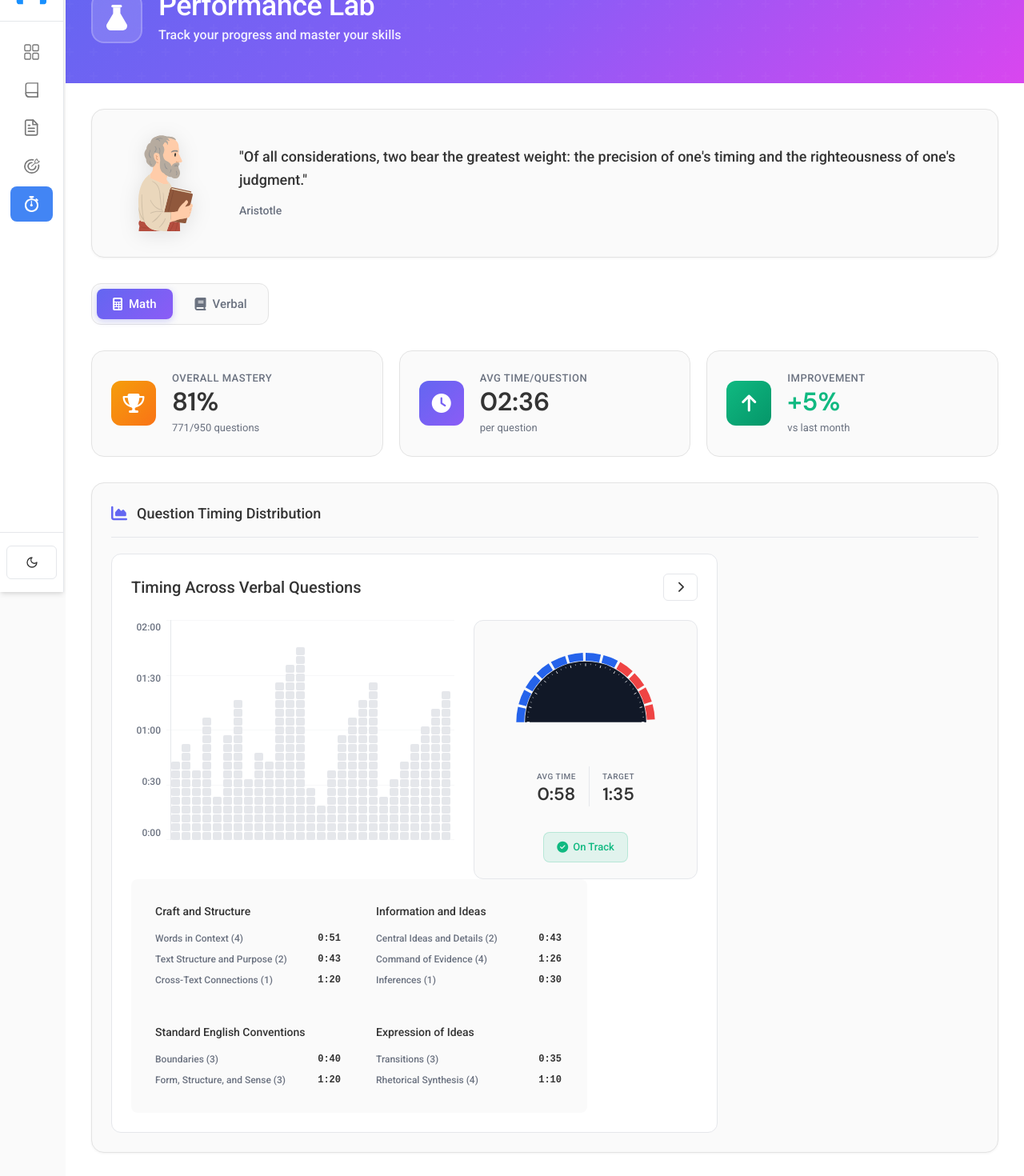
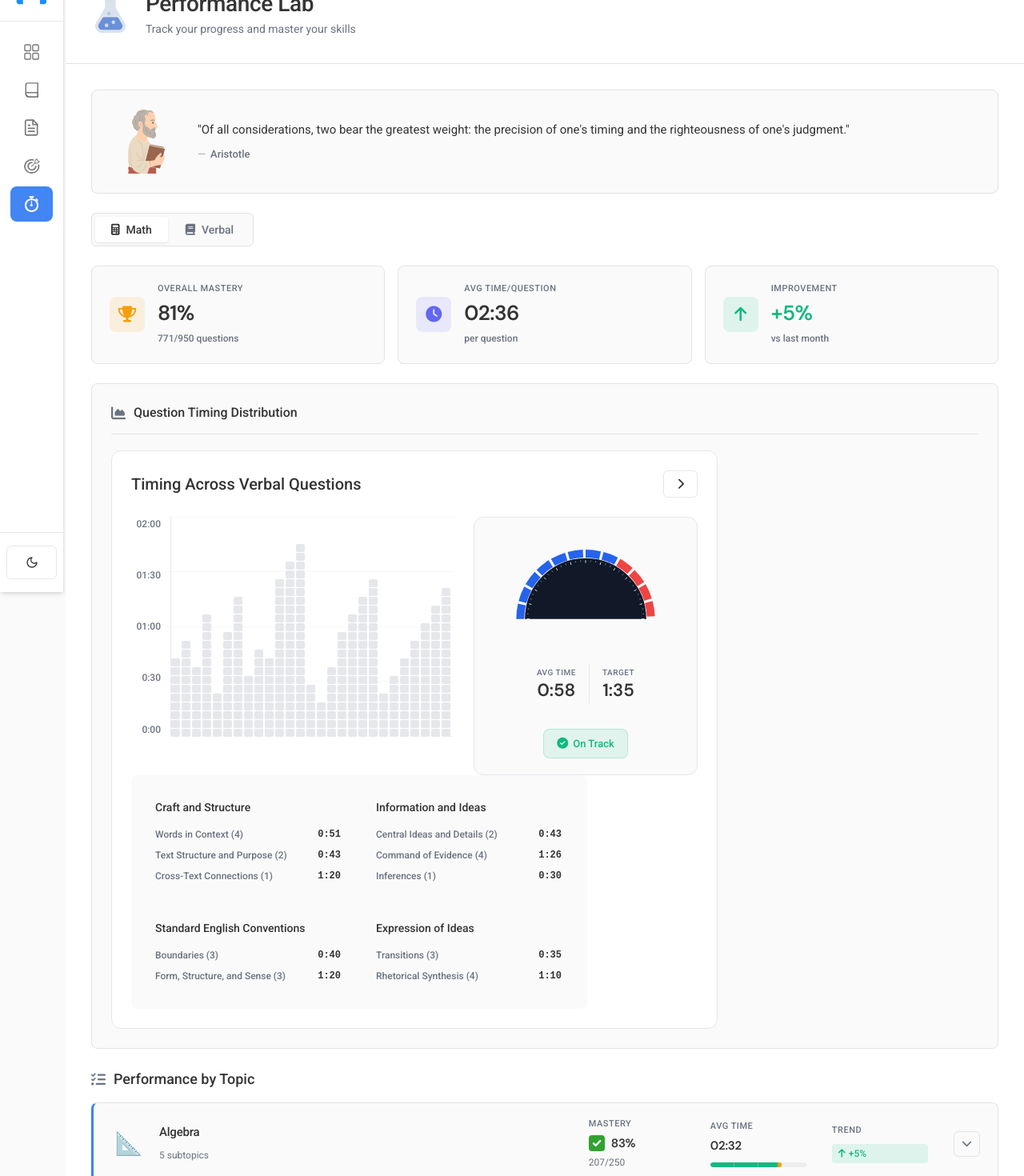
Before and after one commit to Orujhimaru/max_odyssey, a React (Vite) app: page /lab in a window 1280 px wide. Shown: the part 60-1530 px from the top of the page at 80% size. Built offline with nearby package versions, Linux system fonts and the light colour scheme; a web font is replaced by a local one.

Commit message:
some new design

```diff
--- a/src/pages/LabPage/LabPage.css
+++ b/src/pages/LabPage/LabPage.css
@@ -6,26 +6,11 @@
   transition: background 0.3s ease;
 }
 
-/* Hero Header - Redesigned */
+/* Hero Header - Clean & Professional */
 .lab-hero {
-  background: linear-gradient(135deg, #1e293b 0%, #334155 100%);
-  padding: 40px 32px;
-  position: relative;
-  overflow: hidden;
-  border-bottom: 1px solid rgba(255, 255, 255, 0.08);
-}
-
-.lab-hero::before {
-  content: '';
-  position: absolute;
-  top: 0;
-  left: 0;
-  right: 0;
-  bottom: 0;
-  background:
-    radial-gradient(circle at 20% 50%, rgba(59, 130, 246, 0.15) 0%, transparent 50%),
-    radial-gradient(circle at 80% 80%, rgba(16, 185, 129, 0.1) 0%, transparent 50%);
-  pointer-events: none;
+  background: var(--bg-primary);
+  padding: 48px 32px 32px;
+  border-bottom: 1px solid var(--border-card-color);
 }
 
 .lab-hero-content {
@@ -33,46 +18,45 @@
   margin: 0 auto;
   display: flex;
   align-items: center;
-  gap: 16px;
-  position: relative;
-  z-index: 1;
+  gap: 20px;
 }
 
 .lab-hero-icon {
-  width: 56px;
-  height: 56px;
-  background: rgba(255, 255, 255, 0.2);
-  backdrop-filter: blur(10px);
-  border: 1.5px solid rgba(255, 255, 255, 0.3);
-  border-radius: 14px;
+  width: 48px;
+  height: 48px;
   display: flex;
   align-items: center;
   justify-content: center;
-  padding: 12px;
-  box-shadow: 0 4px 16px rgba(0, 0, 0, 0.1);
+  flex-shrink: 0;
 }
 
 .lab-hero-icon img {
   width: 100%;
   height: 100%;
   object-fit: contain;
+  opacity: 0.9;
+}
+
+[data-theme="dark"] .lab-hero-icon img {
   filter: brightness(0) invert(1);
+  opacity: 0.95;
 }
 
 .lab-hero-text h1 {
-  font-size: 32px;
-  font-weight: 700;
-  color: white;
-  margin: 0 0 2px;
-  letter-spacing: -0.5px;
-  text-shadow: 0 2px 8px rgba(0, 0, 0, 0.1);
+  font-size: 28px;
+  font-weight: 600;
+  color: var(--text-primary);
+  margin: 0 0 4px;
+  letter-spacing: -0.4px;
+  line-height: 1.2;
 }
 
 .lab-hero-text p {
-  font-size: 15px;
-  color: rgba(255, 255, 255, 0.95);
+  font-size: 14px;
+  color: var(--text-secondary);
   margin: 0;
-  font-weight: 500;
+  font-weight: 400;
+  line-height: 1.5;
 }
 
 /* Page Content */
@@ -82,69 +66,48 @@
   padding: 32px;
 }
 
-/* Quote Card - Redesigned */
+/* Quote Card - Minimal & Clean */
 .lab-quote-card {
   background: var(--bg-secondary);
   border: 1px solid var(--border-card-color);
-  border-left: 4px solid #3b82f6;
-  border-radius: 12px;
-  padding: 28px 32px;
-  margin-bottom: 28px;
+  border-radius: 8px;
+  padding: 24px 28px;
+  margin-bottom: 24px;
   display: flex;
   align-items: center;
-  gap: 28px;
-  transition: all 0.3s ease;
-  position: relative;
-  overflow: hidden;
-}
-
-.lab-quote-card::before {
-  content: '"';
-  position: absolute;
-  top: -10px;
-  left: 20px;
-  font-size: 120px;
-  color: rgba(59, 130, 246, 0.05);
-  font-family: Georgia, serif;
-  line-height: 1;
-  pointer-events: none;
+  gap: 24px;
+  transition: border-color 0.2s ease;
 }
 
 .lab-quote-card:hover {
-  transform: translateX(4px);
-  border-left-width: 6px;
-  box-shadow: 0 4px 12px rgba(0, 0, 0, 0.08);
+  border-color: var(--text-secondary);
 }
 
 .lab-quote-avatar {
-  width: 100px;
-  height: 100px;
+  width: 80px;
+  height: 80px;
   flex-shrink: 0;
   object-fit: contain;
-  filter: drop-shadow(0 4px 12px rgba(0, 0, 0, 0.15));
-  position: relative;
-  z-index: 1;
+  opacity: 0.9;
 }
 
 .lab-quote-content {
   flex: 1;
-  position: relative;
-  z-index: 1;
 }
 
 .lab-quote-text {
-  font-size: 16px;
-  line-height: 1.7;
+  font-size: 15px;
+  line-height: 1.65;
   color: var(--text-primary);
-  margin: 0 0 10px;
+  margin: 0 0 8px;
   font-style: italic;
-  font-weight: 500;
+  font-weight: 400;
 }
 
 .lab-quote-author {
   font-size: 13px;
   color: var(--text-secondary);
-  font-weight: 600;
+  font-weight: 500;
   display: flex;
   align-items: center;
   gap: 6px;
@@ -152,17 +115,17 @@
 
 .lab-quote-author::before {
   content: '—';
-  color: #3b82f6;
+  opacity: 0.5;
 }
 
-/* Tab Selector - Redesigned */
+/* Tab Selector - Clean & Minimal */
 .lab-tab-selector {
   display: flex;
-  gap: 10px;
-  margin-bottom: 28px;
+  gap: 2px;
+  margin-bottom: 24px;
   background: var(--bg-secondary);
-  padding: 5px;
-  border-radius: 10px;
+  padding: 4px;
+  border-radius: 6px;
   width: fit-content;
   border: 1px solid var(--border-card-color);
 }
@@ -171,132 +134,110 @@
   display: flex;
   align-items: center;
   gap: 8px;
-  padding: 10px 24px;
+  padding: 8px 20px;
   border: none;
   background: transparent;
   color: var(--text-secondary);
-  font-size: 15px;
-  font-weight: 600;
-  border-radius: 7px;
+  font-size: 14px;
+  font-weight: 500;
+  border-radius: 4px;
   cursor: pointer;
-  transition: all 0.2s ease;
+  transition: all 0.15s ease;
   position: relative;
 }
 
 .lab-tab:hover {
-  background: rgba(59, 130, 246, 0.08);
-  color: #3b82f6;
+  color: var(--text-primary);
+  background: var(--bg-primary);
 }
 
 .lab-tab.active {
-  background: var(--text-primary);
-  color: var(--bg-primary);
-  box-shadow: 0 2px 8px rgba(0, 0, 0, 0.15);
+  background: var(--bg-primary);
+  color: var(--text-primary);
+  box-shadow: 0 1px 3px rgba(0, 0, 0, 0.1);
+  font-weight: 600;
+}
+
+[data-theme="dark"] .lab-tab.active {
+  box-shadow: 0 1px 3px rgba(0, 0, 0, 0.3);
 }
 
 .lab-tab i {
-  font-size: 15px;
+  font-size: 14px;
 }
 
-/* Stats Grid - Redesigned */
+/* Stats Grid - Clean & Professional */
 .lab-stats-grid {
   display: grid;
   grid-template-columns: repeat(auto-fit, minmax(280px, 1fr));
   gap: 16px;
-  margin-bottom: 28px;
+  margin-bottom: 24px;
 }
 
 .lab-stat-card {
   background: var(--bg-secondary);
   border: 1px solid var(--border-card-color);
-  border-radius: 14px;
-  padding: 20px 24px;
+  border-radius: 8px;
+  padding: 20px 22px;
   display: flex;
   align-items: center;
-  gap: 18px;
-  transition: all 0.3s cubic-bezier(0.4, 0, 0.2, 1);
-  position: relative;
-  overflow: hidden;
-}
-
-.lab-stat-card::before {
-  content: '';
-  position: absolute;
-  top: 0;
-  left: 0;
-  width: 4px;
-  height: 100%;
-  opacity: 0;
-  transition: opacity 0.3s ease;
+  gap: 16px;
+  transition: border-color 0.2s ease;
 }
 
 .lab-stat-card:hover {
-  transform: translateY(-3px);
-  box-shadow: 0 8px 24px rgba(0, 0, 0, 0.1);
-  border-color: rgba(102, 126, 234, 0.3);
-}
-
-.lab-stat-card:hover::before {
-  opacity: 1;
+  border-color: var(--text-secondary);
 }
 
 .lab-stat-icon {
-  width: 52px;
-  height: 52px;
-  border-radius: 12px;
+  width: 44px;
+  height: 44px;
+  border-radius: 8px;
   display: flex;
   align-items: center;
   justify-content: center;
-  font-size: 22px;
+  font-size: 20px;
   flex-shrink: 0;
-  position: relative;
 }
 
 .lab-stat-icon.mastery {
-  background: linear-gradient(135deg, #f59e0b, #f97316);
-  color: white;
-  box-shadow: 0 4px 12px rgba(245, 158, 11, 0.3);
+  background: rgba(245, 158, 11, 0.12);
+  color: #f59e0b;
 }
 
-.lab-stat-card:hover .lab-stat-icon.mastery {
-  box-shadow: 0 6px 20px rgba(245, 158, 11, 0.4);
-}
-
-.lab-stat-card::before {
-  background: linear-gradient(135deg, #f59e0b, #f97316);
+[data-theme="dark"] .lab-stat-icon.mastery {
+  background: rgba(245, 158, 11, 0.15);
+  color: #fbbf24;
 }
 
 .lab-stat-icon.timing {
-  background: linear-gradient(135deg, #667eea, #764ba2);
-  color: white;
-  box-shadow: 0 4px 12px rgba(102, 126, 234, 0.3);
+  background: rgba(99, 102, 241, 0.12);
+  color: #6366f1;
 }
 
-.lab-stat-card:nth-child(2):hover .lab-stat-icon.timing {
-  box-shadow: 0 6px 20px rgba(102, 126, 234, 0.4);
-}
-
-.lab-stat-card:nth-child(2)::before {
-  background: linear-gradient(135deg, #667eea, #764ba2);
+[data-theme="dark"] .lab-stat-icon.timing {
+  background: rgba(99, 102, 241, 0.15);
+  color: #818cf8;
 }
 
 .lab-stat-icon.improvement {
-  background: linear-gradient(135deg, #10b981, #059669);
-  color: white;
-  box-shadow: 0 4px 12px rgba(16, 185, 129, 0.3);
+  background: rgba(16, 185, 129, 0.12);
+  color: #10b981;
 }
 
-.lab-stat-card:nth-child(3):hover .lab-stat-icon.improvement {
-  box-shadow: 0 6px 20px rgba(16, 185, 129, 0.4);
-}
-
-.lab-stat-card:nth-child(3)::before {
-  background: linear-gradient(135deg, #10b981, #059669);
+[data-theme="dark"] .lab-stat-icon.improvement {
+  background: rgba(16, 185, 129, 0.15);
+  color: #34d399;
 }
 
 .lab-stat-icon.improvement.negative {
-  background: linear-gradient(135deg, #ef4444, #dc2626);
-  box-shadow: 0 4px 12px rgba(239, 68, 68, 0.3);
+  background: rgba(239, 68, 68, 0.12);
+  color: #ef4444;
+}
+
+[data-theme="dark"] .lab-stat-icon.improvement.negative {
+  background: rgba(239, 68, 68, 0.15);
+  color: #f87171;
 }
 
 .lab-stat-card:nth-child(3):hover .lab-stat-icon.improvement.negative {
@@ -310,28 +251,37 @@
 .lab-stat-label {
   font-size: 11px;
   color: var(--text-secondary);
-  font-weight: 700;
+  font-weight: 600;
   text-transform: uppercase;
-  letter-spacing: 0.8px;
+  letter-spacing: 0.5px;
   display: block;
-  margin-bottom: 6px;
+  margin-bottom: 8px;
 }
 
 .lab-stat-value {
-  font-size: 30px;
-  font-weight: 700;
+  font-size: 26px;
+  font-weight: 600;
   color: var(--text-primary);
-  line-height: 1;
+  line-height: 1.1;
   margin-bottom: 4px;
   font-family: "DM Sans", sans-serif;
+  letter-spacing: -0.5px;
 }
 
 .lab-stat-value.positive {
   color: #10b981;
 }
 
+[data-theme="dark"] .lab-stat-value.positive {
+  color: #34d399;
+}
+
 .lab-stat-value.negative {
   color: #ef4444;
+}
+
+[data-theme="dark"] .lab-stat-value.negative {
+  color: #f87171;
 }
 
 .lab-stat-sub {
@@ -344,28 +294,27 @@
 .lab-chart-card {
   background: var(--bg-secondary);
   border: 1px solid var(--border-card-color);
-  border-radius: 16px;
+  border-radius: 8px;
   padding: 24px;
-  margin-bottom: 32px;
-  box-shadow: 0 1px 3px rgba(0, 0, 0, 0.05);
+  margin-bottom: 24px;
 }
 
 .lab-card-header {
   display: flex;
   align-items: center;
-  gap: 12px;
+  gap: 10px;
   margin-bottom: 20px;
-  padding-bottom: 16px;
-  border-bottom: 1px solid var(--border-color);
+  padding-bottom: 14px;
+  border-bottom: 1px solid var(--border-card-color);
 }
 
 .lab-card-header i {
-  font-size: 20px;
-  color: #6366f1;
+  font-size: 18px;
+  color: var(--text-secondary);
 }
 
 .lab-card-header h2 {
-  font-size: 18px;
+  font-size: 16px;
   font-weight: 600;
   color: var(--text-primary);
   margin: 0;
@@ -379,17 +328,17 @@
 .lab-section-header {
   display: flex;
   align-items: center;
-  gap: 12px;
-  margin-bottom: 20px;
+  gap: 10px;
+  margin-bottom: 16px;
 }
 
 .lab-section-header i {
-  font-size: 22px;
-  color: #6366f1;
+  font-size: 18px;
+  color: var(--text-secondary);
 }
 
 .lab-section-header h2 {
-  font-size: 20px;
+  font-size: 18px;
   font-weight: 600;
   color: var(--text-primary);
   margin: 0;
@@ -405,48 +354,46 @@
 .lab-topic-card {
   background: var(--bg-secondary);
   border: 1px solid var(--border-card-color);
-  border-radius: 16px;
+  border-radius: 8px;
   overflow: hidden;
-  transition: all 0.3s ease;
-  box-shadow: 0 1px 3px rgba(0, 0, 0, 0.05);
+  transition: border-color 0.2s ease;
 }
 
 .lab-topic-card:hover {
-  box-shadow: 0 4px 12px rgba(0, 0, 0, 0.08);
-  transform: translateY(-2px);
+  border-color: var(--text-secondary);
 }
 
 .lab-topic-card.excellent {
-  border-left: 4px solid #10b981;
+  border-left: 3px solid #10b981;
 }
 
 .lab-topic-card.good {
-  border-left: 4px solid #3b82f6;
+  border-left: 3px solid #3b82f6;
 }
 
 .lab-topic-card.average {
-  border-left: 4px solid #f59e0b;
+  border-left: 3px solid #f59e0b;
 }
 
 .lab-topic-card.needs-work {
-  border-left: 4px solid #ef4444;
+  border-left: 3px solid #ef4444;
 }
 
 .lab-topic-main {
-  padding: 20px 24px;
+  padding: 18px 22px;
   display: flex;
   align-items: center;
   justify-content: space-between;
   cursor: pointer;
-  transition: background 0.2s ease;
+  transition: background 0.15s ease;
 }
 
 .lab-topic-main:hover {
-  background: rgba(0, 0, 0, 0.02);
+  background: rgba(0, 0, 0, 0.015);
 }
 
 [data-theme="dark"] .lab-topic-main:hover {
-  background: rgba(255, 255, 255, 0.03);
+  background: rgba(255, 255, 255, 0.02);
 }
 
 .lab-topic-left {
@@ -457,14 +404,15 @@
 }
 
 .lab-topic-icon {
-  font-size: 32px;
-  width: 48px;
-  height: 48px;
+  font-size: 28px;
+  width: 44px;
+  height: 44px;
   display: flex;
   align-items: center;
   justify-content: center;
-  background: rgba(99, 102, 241, 0.1);
-  border-radius: 12px;
+  background: transparent;
+  border-radius: 8px;
+  opacity: 0.85;
 }
 
 .lab-topic-info {
@@ -472,15 +420,17 @@
 }
 
 .lab-topic-name {
-  font-size: 16px;
+  font-size: 15px;
   font-weight: 600;
   color: var(--text-primary);
   margin: 0 0 4px;
+  letter-spacing: -0.2px;
 }
 
 .lab-topic-count {
-  font-size: 13px;
+  font-size: 12px;
   color: var(--text-secondary);
+  font-weight: 400;
 }
 
 .lab-topic-metrics {
@@ -517,10 +467,11 @@
 }
 
 .lab-metric-value {
-  font-size: 16px;
+  font-size: 15px;
   font-weight: 600;
   color: var(--text-primary);
   font-family: "DM Sans", sans-serif;
+  letter-spacing: -0.2px;
 }
 
 .lab-metric-sub {
@@ -532,42 +483,51 @@
   display: inline-flex;
   align-items: center;
   gap: 4px;
-  padding: 4px 10px;
-  border-radius: 6px;
-  font-size: 13px;
+  padding: 3px 8px;
+  border-radius: 4px;
+  font-size: 12px;
   font-weight: 600;
   margin-top: 4px;
 }
 
 .lab-metric-badge.positive {
-  background: rgba(16, 185, 129, 0.1);
+  background: rgba(16, 185, 129, 0.12);
   color: #10b981;
 }
 
+[data-theme="dark"] .lab-metric-badge.positive {
+  background: rgba(16, 185, 129, 0.15);
+  color: #34d399;
+}
+
 .lab-metric-badge.negative {
-  background: rgba(239, 68, 68, 0.1);
+  background: rgba(239, 68, 68, 0.12);
   color: #ef4444;
+}
+
+[data-theme="dark"] .lab-metric-badge.negative {
+  background: rgba(239, 68, 68, 0.15);
+  color: #f87171;
 }
 
 .lab-expand-btn {
   width: 32px;
   height: 32px;
-  border-radius: 8px;
-  border: 1px solid var(--border-color);
-  background: var(--bg-primary);
+  border-radius: 6px;
+  border: 1px solid var(--border-card-color);
+  background: var(--bg-secondary);
   color: var(--text-secondary);
   display: flex;
   align-items: center;
   justify-content: center;
   cursor: pointer;
-  transition: all 0.2s ease;
-  font-size: 14px;
+  transition: all 0.15s ease;
+  font-size: 13px;
 }
 
 .lab-expand-btn:hover {
-  background: #6366f1;
-  color: white;
-  border-color: #6366f1;
+  border-color: var(--text-secondary);
+  color: var(--text-primary);
 }
 
 .lab-expand-btn.expanded i {
@@ -575,58 +535,48 @@
 }
 
 .lab-expand-btn i {
-  transition: transform 0.3s ease;
+  transition: transform 0.25s ease;
 }
 
 /* Subtopics */
 .lab-subtopics {
-  border-top: 1px solid var(--border-color);
-  padding: 16px 24px;
-  background: rgba(0, 0, 0, 0.01);
-  animation: slideDown 0.3s ease-out;
+  border-top: 1px solid var(--border-card-color);
+  padding: 16px 22px;
+  background: rgba(0, 0, 0, 0.008);
 }
 
 [data-theme="dark"] .lab-subtopics {
-  background: rgba(255, 255, 255, 0.02);
-}
-
-@keyframes slideDown {
-  from {
-    opacity: 0;
-    transform: translateY(-10px);
-  }
-  to {
-    opacity: 1;
-    transform: translateY(0);
-  }
+  background: rgba(255, 255, 255, 0.015);
 }
 
 .lab-subtopic-row {
   display: flex;
   align-items: center;
   justify-content: space-between;
-  padding: 12px 0;
-  border-bottom: 1px solid var(--border-color);
+  padding: 10px 0;
+  border-bottom: 1px solid var(--border-card-color);
 }
 
 .lab-subtopic-row:last-child {
   border-bottom: none;
+  padding-bottom: 0;
 }
 
 .lab-subtopic-name {
   display: flex;
   align-items: center;
   gap: 8px;
-  font-size: 14px;
+  font-size: 13px;
   color: var(--text-primary);
   font-weight: 500;
   flex: 1;
 }
 
 .lab-subtopic-bullet {
-  color: #6366f1;
-  font-size: 20px;
+  color: var(--text-secondary);
+  font-size: 16px;
   line-height: 1;
+  opacity: 0.5;
 }
 
 .lab-subtopic-metrics {
@@ -639,7 +589,7 @@
   display: flex;
   align-items: center;
   gap: 6px;
-  font-size: 13px;
+  font-size: 12px;
   color: var(--text-secondary);
   font-weight: 500;
 }
@@ -672,15 +622,15 @@
   color: #ef4444;
 }
 
-/* Performance Bar */
+/* Performance Bar - Clean & Minimal */
 .perf-bar-wrapper {
   margin-top: 6px;
 }
 
 .perf-bar {
   position: relative;
-  height: 8px;
-  border-radius: 4px;
+  height: 6px;
+  border-radius: 3px;
   overflow: hidden;
   background-color: var(--bar-background);
   display: flex;
@@ -705,17 +655,25 @@
   top: 0;
   height: 100%;
   z-index: 1;
-  border-radius: 4px 0 0 4px;
-  transition: width 0.6s ease-out;
+  border-radius: 3px 0 0 3px;
+  transition: width 0.4s ease-out;
 }
 
 .perf-fill.good {
-  background: linear-gradient(90deg, #10b981, #059669);
+  background: #10b981;
+}
+
+[data-theme="dark"] .perf-fill.good {
+  background: #34d399;
 }
 
 .perf-fill.slow {
-  background: linear-gradient(90deg, #f59e0b, #ef4444);
-  border-radius: 0 4px 4px 0;
+  background: #f59e0b;
+  border-radius: 0 3px 3px 0;
+}
+
+[data-theme="dark"] .perf-fill.slow {
+  background: #fbbf24;
 }
 
 /* Responsive */
@@ -735,11 +693,11 @@
   }
 
   .lab-hero {
-    padding: 32px 20px;
+    padding: 36px 20px 28px;
   }
 
   .lab-hero-text h1 {
-    font-size: 28px;
+    font-size: 24px;
   }
 
   .lab-quote-card {
--- a/src/pages/LabPage/LabPage.jsx
+++ b/src/pages/LabPage/LabPage.jsx
@@ -1,5 +1,5 @@
 import React, { useState, useEffect } from "react";
-import "./LabPageNew.css";
+import "./LabPage.css";
 import aristotleIcon from "../../assets/aristotle.svg";
 import labPageIcon from "../../assets/lab_page.svg";
 
```
